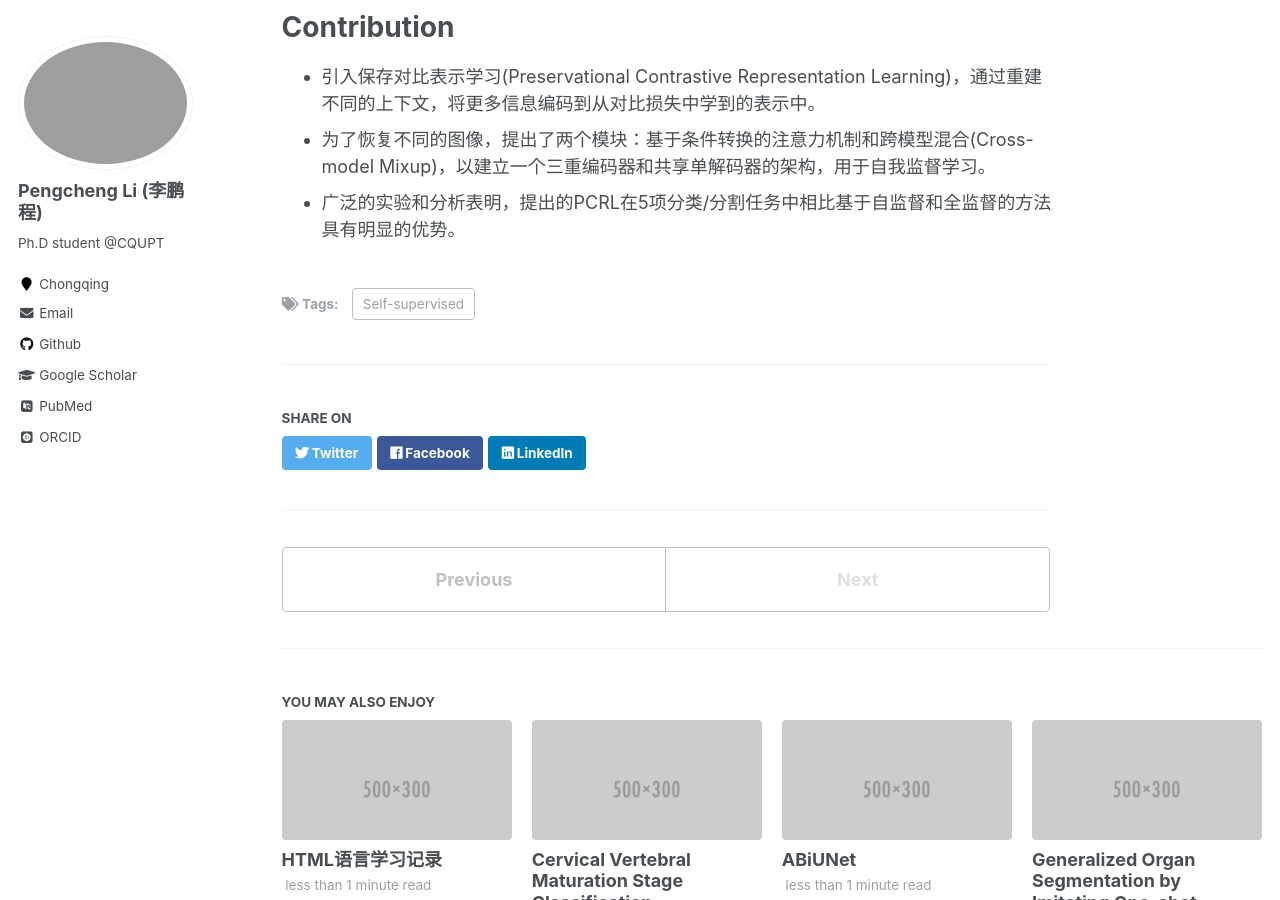
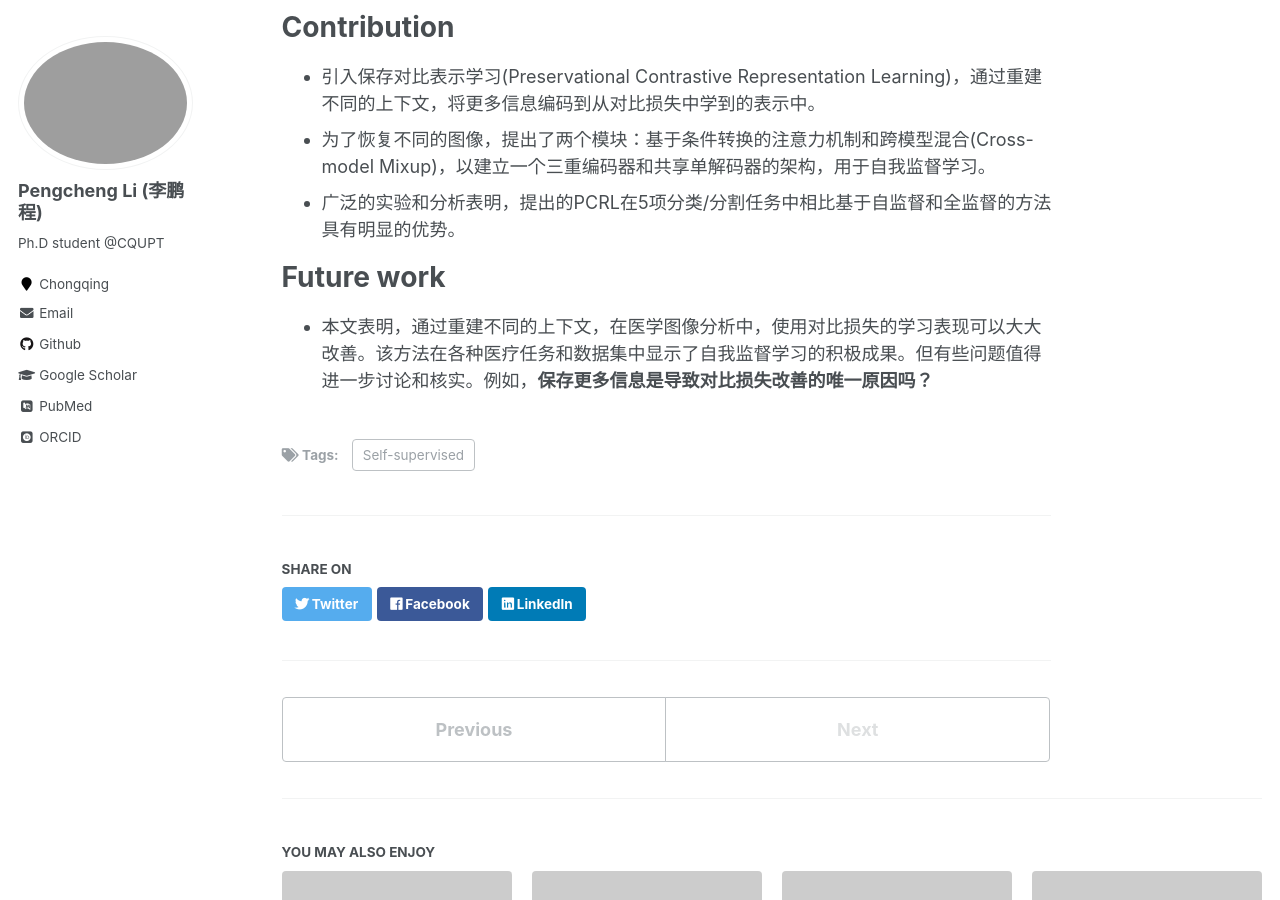
Before and after one commit to li-pengcheng/li-pengcheng.github.io, a Jekyll site: the page built from _posts/2021-10-06-Preservational Learning Improves Self-supervised Medical Image Models by Reconstructing Diverse Contexts.md, in a window 1280 px wide and 900 px high, scrolled down 959 px. Built offline with Jekyll 4.4.1, drawn with Linux system fonts in a browser that asks for light colours; some web fonts are replaced.

Commit message:
Update 2021-10-06-Preservational Learning Improves Self-supervised Medical Image Models by Reconstructing Diverse Contexts.md

```diff
--- a/_posts/2021-10-06-Preservational Learning Improves Self-supervised Medical Image Models by Reconstructing Diverse Contexts.md
+++ b/_posts/2021-10-06-Preservational Learning Improves Self-supervised Medical Image Models by Reconstructing Diverse Contexts.md
@@ -22,3 +22,7 @@
 * 引入保存对比表示学习(Preservational Contrastive Representation Learning)，通过重建不同的上下文，将更多信息编码到从对比损失中学到的表示中。
 * 为了恢复不同的图像，提出了两个模块：基于条件转换的注意力机制和跨模型混合(Cross-model Mixup)，以建立一个三重编码器和共享单解码器的架构，用于自我监督学习。
 * 广泛的实验和分析表明，提出的PCRL在5项分类/分割任务中相比基于自监督和全监督的方法具有明显的优势。
+
+# Future work
+
+* 本文表明，通过重建不同的上下文，在医学图像分析中，使用对比损失的学习表现可以大大改善。该方法在各种医疗任务和数据集中显示了自我监督学习的积极成果。但有些问题值得进一步讨论和核实。例如，**保存更多信息是导致对比损失改善的唯一原因吗？**
```
